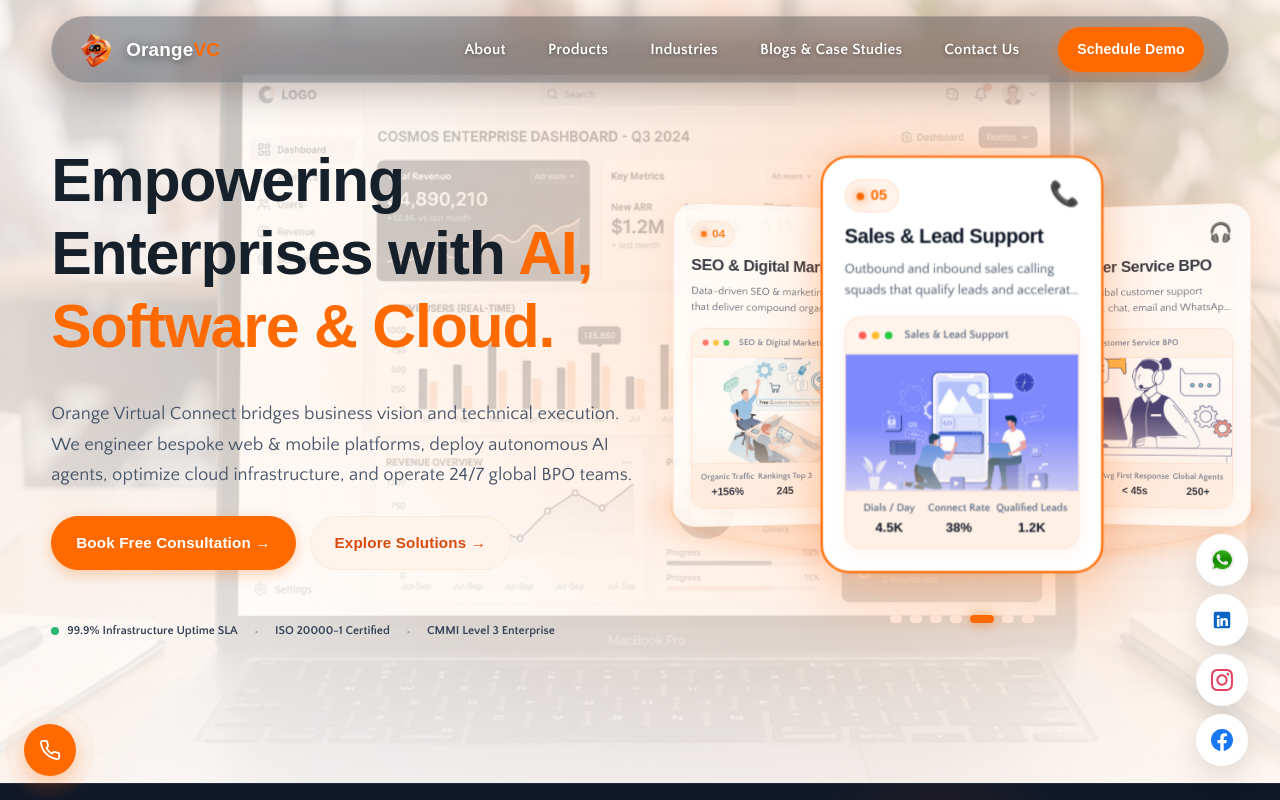
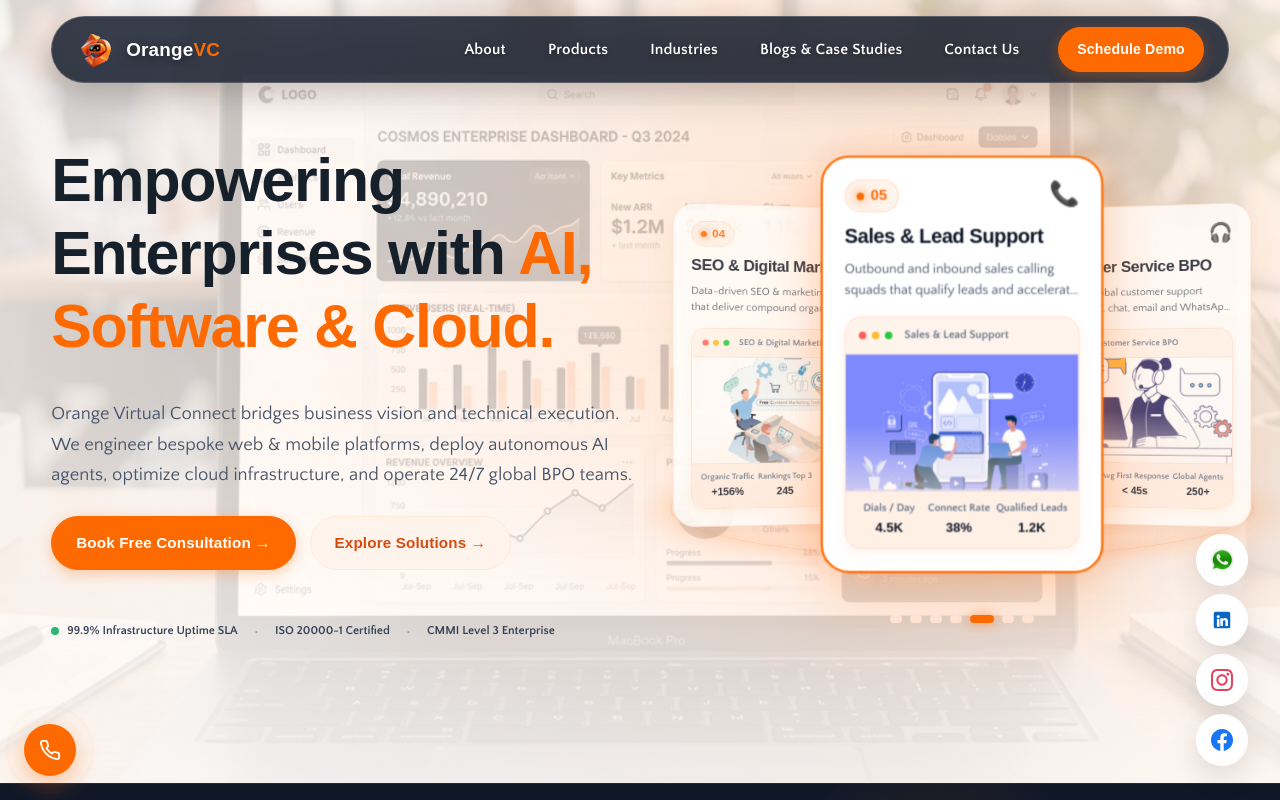
Before and after one commit to VirtualCare14/orangevc_site_main_nextjs, a Next.js app: page / in a window 1280 px wide. Shown: the top 800 px of the page. Built offline with nearby package versions, Linux system fonts and the light colour scheme; a web font is replaced by a local one.

Commit message:
fix: increase navbar glass opacity to prevent background text bleed-through

```diff
--- a/app/globals.css
+++ b/app/globals.css
@@ -142,7 +142,7 @@
   align-items: center;
   justify-content: space-between;
   padding: 10px 24px;
-  background: rgba(16, 24, 40, 0.35);
+  background: rgba(22, 30, 46, 0.85);
   backdrop-filter: blur(20px) saturate(190%);
   -webkit-backdrop-filter: blur(20px) saturate(190%);
   border: 1px solid rgba(255, 255, 255, 0.18);
@@ -152,7 +152,7 @@
 }
 
 .site-header.scrolled .glass-nav-container {
-  background: rgba(10, 15, 26, 0.38);
+  background: rgba(14, 20, 32, 0.92);
   backdrop-filter: blur(24px) saturate(200%);
   -webkit-backdrop-filter: blur(24px) saturate(200%);
   border-color: rgba(255, 106, 0, 0.3);
```
